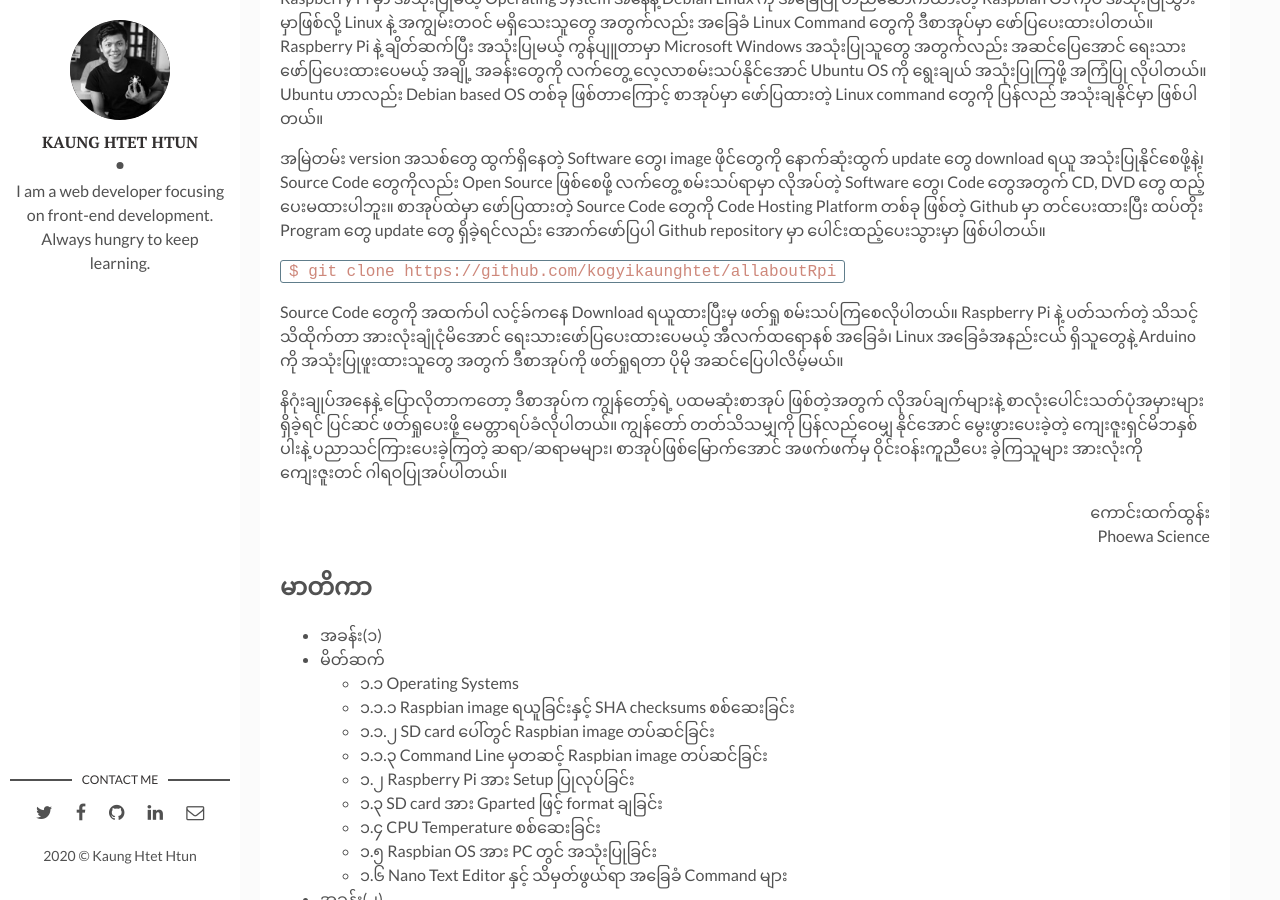
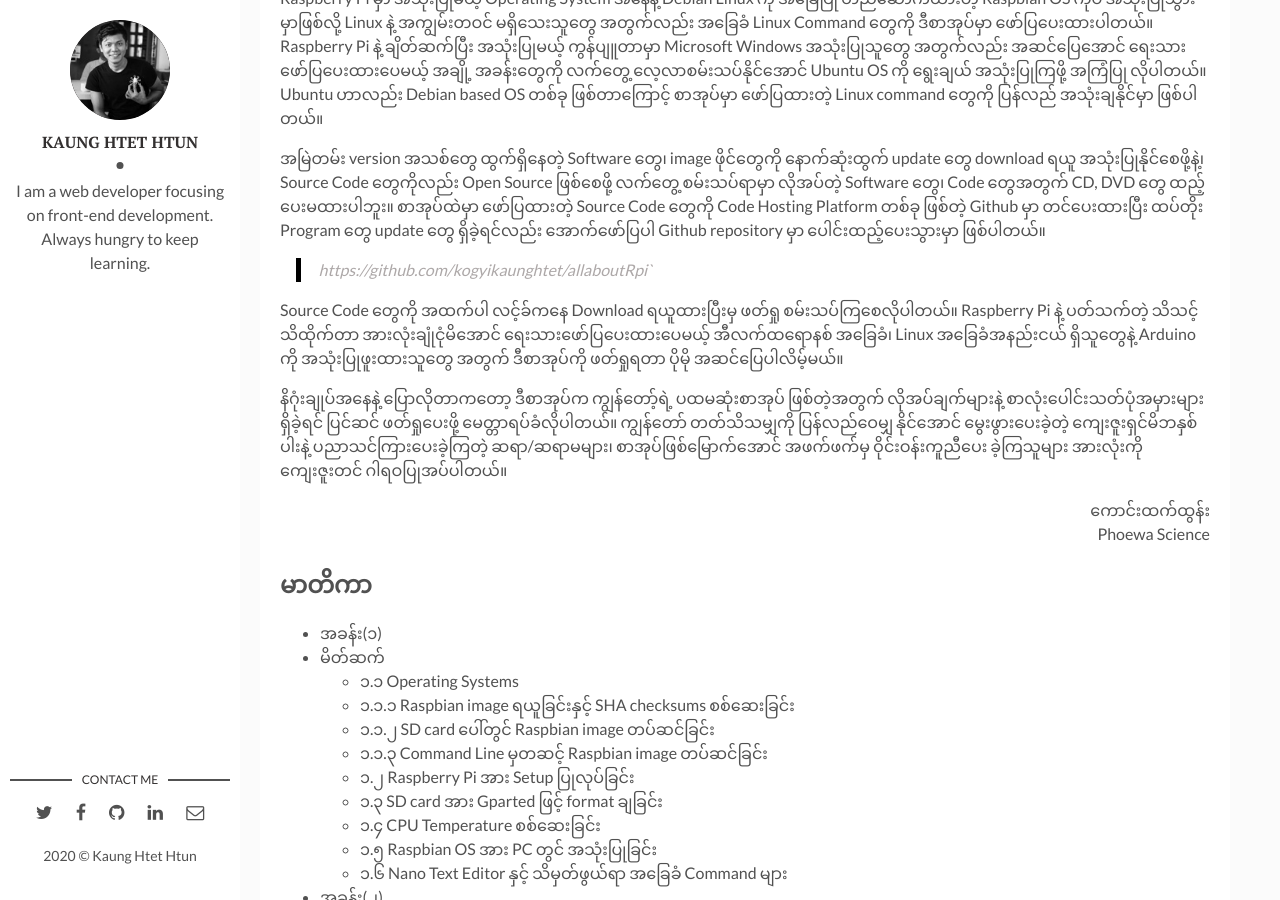
Before and after one commit to kogyikaunghtet/kogyikaunghtet.github.io, a Jekyll site: the page built from _posts/2020-02-16-allabout-rpi.markdown, in a window 1280 px wide and 900 px high, scrolled down 1818 px. Built offline with Jekyll 4.4.1, drawn with Linux system fonts in a browser that asks for light colours; comment, search, counter and statistics services are not loaded.

Commit message:
Initial commit

```diff
--- a/_posts/2020-02-16-allabout-rpi.markdown
+++ b/_posts/2020-02-16-allabout-rpi.markdown
@@ -50,7 +50,7 @@ Raspberry Pi မှာ အသုံးပြုမယ့် Operating System အ
 
 အမြဲတမ်း version အသစ်တွေ ထွက်ရှိနေတဲ့ Software တွေ၊ image ဖိုင်တွေကို နောက်ဆုံးထွက် update တွေ download ရယူ အသုံးပြုနိုင်စေဖို့နဲ့၊ Source Code တွေကိုလည်း Open Source ဖြစ်စေဖို့ လက်တွေ့ စမ်းသပ်ရာမှာ လိုအပ်တဲ့ Software တွေ၊ Code တွေအတွက် CD, DVD တွေ ထည့်ပေးမထားပါဘူး။ စာအုပ်ထဲမှာ ဖော်ပြထားတဲ့ Source Code တွေကို Code Hosting Platform တစ်ခု ဖြစ်တဲ့ Github မှာ တင်ပေးထားပြီး ထပ်တိုး Program တွေ update တွေ ရှိခဲ့ရင်လည်း အောက်ဖော်ပြပါ Github repository မှာ ပေါင်းထည့်ပေးသွားမှာ ဖြစ်ပါတယ်။
 
-`$ git clone https://github.com/kogyikaunghtet/allaboutRpi`
+> https://github.com/kogyikaunghtet/allaboutRpi`
 
 Source Code တွေကို အထက်ပါ လင့်ခ်ကနေ Download ရယူထားပြီးမှ ဖတ်ရှု စမ်းသပ်ကြစေလိုပါတယ်။ Raspberry Pi နဲ့ ပတ်သက်တဲ့ သိသင့်သိထိုက်တာ အားလုံးချုံငုံမိအောင် ရေးသားဖော်ပြပေးထားပေမယ့် အီလက်ထရောနစ် အခြေခံ၊ Linux အခြေခံအနည်းငယ် ရှိသူတွေနဲ့ Arduino ကို အသုံးပြုဖူးထားသူတွေ အတွက် ဒီစာအုပ်ကို ဖတ်ရှုရတာ ပိုမို အဆင်ပြေပါလိမ့်မယ်။
 
```
